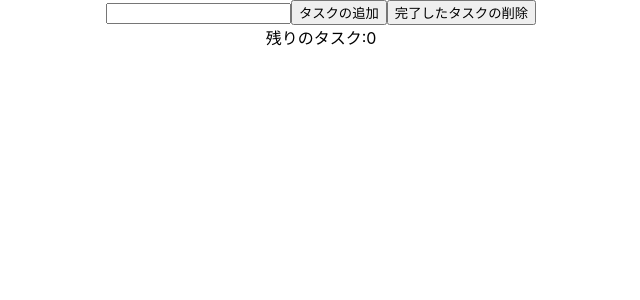
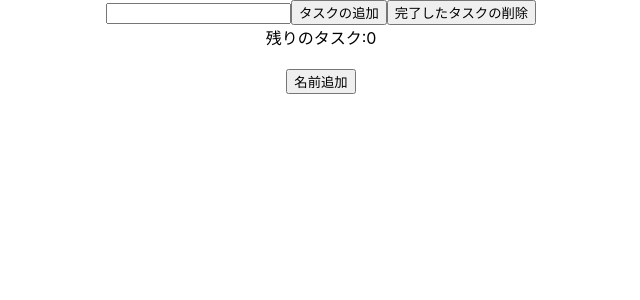
Before and after one commit to kazuef/ReactPractice, a React (Create React App) app: page / in a window 1280 px wide. Shown: the top 300 px of the page, without its empty margins (319-959 px from the left). Built offline with nearby package versions, Linux system fonts and the light colour scheme.

Commit message:
名前の追加ボタンで、fetchしてNode.jsからcustomersを取得し、表示

```diff
--- /dev/null
+++ b/src/AddName.js
@@ -0,0 +1,7 @@
+import React from 'react'
+
+const AddName = ({ names }) => {
+  return names.map((names) => names.title);
+};
+
+export default AddName;
--- a/src/App.js
+++ b/src/App.js
@@ -1,6 +1,7 @@
 import './App.css';
 import { useState, useRef } from "react";
 import TodoList from "./TodoList"
+import AddName from "./AddName"
 import { v4 as uuidv4 } from "uuid";
 
 function App() {
@@ -8,27 +9,26 @@ function App() {
   const [names, setNames] = useState([]);
 
   const todoNameRef = useRef();
+  const namesRef = useRef();
 
 
   // ボタンを押すと全件表示
-  const handleClick = async () => {
-    await fetch("http://localhost:80/", {
-      method: "Get",
-      mode: "no-cors",
-      headers: {
-        "Context-Type": "application/json",
-        "Access-Control-Allow-Origin": "http://localhost:3000"
-      }
-    })
-      .then((res) => {
-        if (!res.ok) {
-          throw new Error("fetchに失敗しました" + res.ok);
-        }
-        return res.json();
-      })
-      .then((data) => console.log(data))
+  const handleAddName = () => {
+    fetch("http://localhost:80/api/customers", /*{
+      // http://localhost:80/
+      // method: "Get",
+      // mode: "no-cors"
+      // headers: {
+      //   "Context-Type": "application/json",
+      //   "Access-Control-Allow-Origin": "http://localhost:3000"
+      // }
+    }*/)
+      .then((res) => res.json())
+      .then((json) => setNames(json))
       .catch((error) => console.error("エラーです", error));
   };
+
+  console.log(names);
 
 
   const handleAddTodo = (e) => {
@@ -57,10 +57,12 @@ function App() {
     <div className="App">
       <TodoList todos={todos} toggleTodo={toggleTodo} />
       <input type="text" ref={todoNameRef} />
-      {/* <button onClick={handleAddTodo}>タスクの追加</button> */}
-      <button onClick={handleClick}>タスクの追加</button>
+      <button onClick={handleAddTodo}>タスクの追加</button>
       <button onClick={handleClear}>完了したタスクの削除</button>
       <div>残りのタスク:{todos.filter((todo) => !todo.completed).length}</div>
+      <br />
+      <AddName names={names} />
+      <button onClick={handleAddName}>名前追加</button>
     </div>
   );
 }
```
